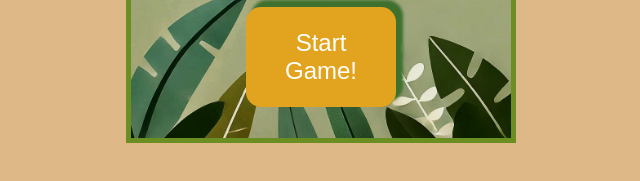
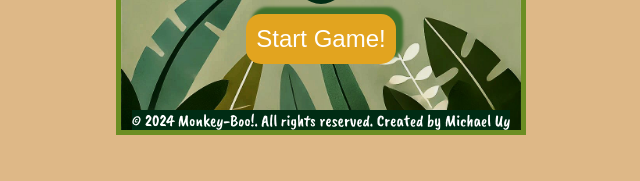
Before and after one commit to michaeluy001/monkey-boo-3, a plain HTML site: page index.html in a window 1280 px wide. Shown: the part 575-756 px from the top of the page, without its empty margins (319-959 px from the left). Drawn offline with nearby package versions, Linux system fonts and the light colour scheme.

Commit message:
Add files via upload
fixed width ratio to body

```diff
--- a/index.html
+++ b/index.html
@@ -9,22 +9,32 @@
     <link href="https://fonts.googleapis.com/css2?family=Caveat+Brush&family=Caveat:wght@400..700&family=Libre+Baskerville:ital,wght@0,400;0,700;1,400&display=swap" rel="stylesheet">
     <title>Monkey-Boo!</title>
     <style>
+
+        html {
+
+            align-items: center;
+            justify-items: center;
+        }
         body {
+            display: flex;
+            flex-direction: column;
             background-color: burlywood;
+            align-items: center;
             justify-items: center;
             height: 700px;
-        }
-        .main-frame {
-            display: flex;
-            flex-direction: column;
-            width: 380px;
-            height: 700px;
+            width: 400px;
+            margin: 0px;
             border: 5px solid olivedrab ;
             background-image: url("./pictures/jungletheme.jpeg");
-            background-size: 110%;
+            background-size: 400px;
             background-repeat: no-repeat;
             background-position-x: 50%;
             background-position-y: 50%;
+        }
+        .main-frame {
+            width: 380px;
+            height: 700px;
+
         }
         .main-board {
             display: flex;
@@ -44,10 +54,10 @@
         }
 
         #play {
-            padding: 15px 25px;
+            padding: 10px;
             font-size: 24px;
             width: 150px;
-            height: 100px;
+            height: 50px;
             align-items: center;
             cursor: pointer;
             text-align: center;
@@ -75,21 +85,11 @@
             align-items: center;
             justify-items: center ;
         }
-
         #title {
             width: 450px;
             height: 450px;
         }
-        footer {
-            position: fixed;
-            text-align: center;
-            justify-items: center;
-            background-color: #002c14;
-            color: white;
-            font-size: 14px;
-            width: 480px;
-            height:50px;
-        }
+
         p {
             font-family: "Caveat Brush", cursive;
             font-size: larger;
@@ -111,6 +111,16 @@
             justify-content: center;
             align-items: center;
         }
+        footer {
+
+            text-align: center;
+            justify-items: center;
+            background-color: #002c14;
+            color: white;
+            font-size: 14px;
+            width: 100wv;
+            height:20px;
+        }
     </style>
 </head>
 <body>
@@ -126,10 +136,12 @@
             </div>
         </div>
     </div>
+    <footer>
+        <p>&copy; 2024 Monkey-Boo!. All rights reserved. Created by Michael Uy</p>
+    </footer>
 </body>
-<!-- <footer>
-    <p>&copy; 2024 Monkey-Boo!. All rights reserved. Created by Michael Uy</p>
-</footer> -->
+
+
 
 <script src="scripts/main menu.js"></script>
 
```
Also changed, not shown: CSS/game.css (+34 -0 lines), game.html (+9 -9 lines), scripts/main.js (+11 -5 lines), pictures/wooden-border.png (added).
